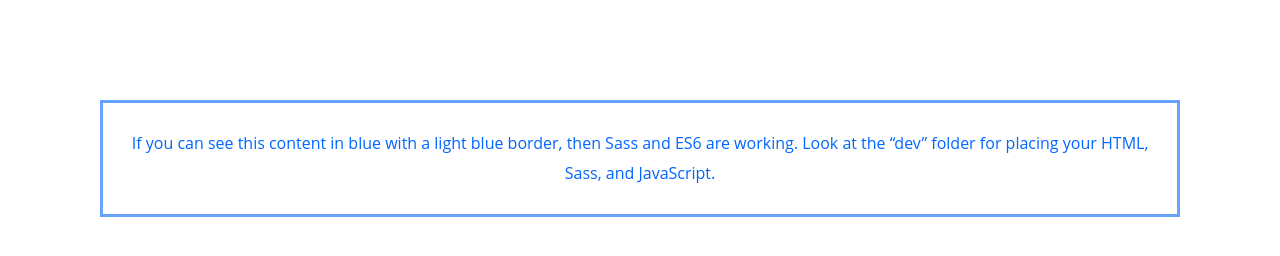
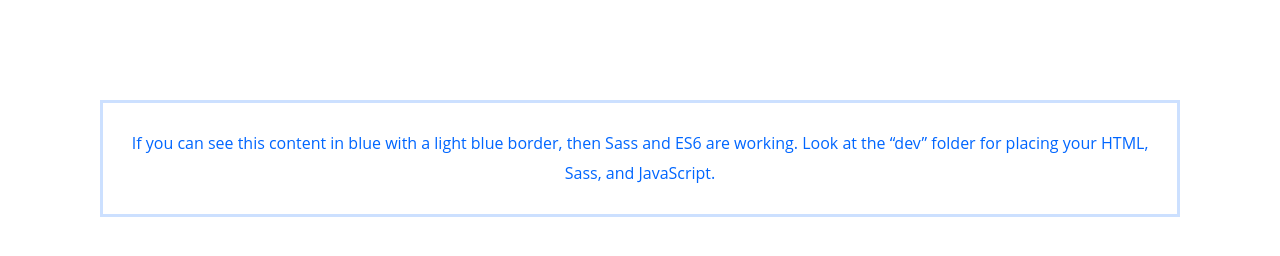
Before and after one commit to code-warrior/gulp-template-for-html-css-sass-js, a website: page dev/html/index.html in a window 1280 px wide. Drawn offline with nearby package versions, Linux system fonts and the light colour scheme; files that its build step writes are made by us from their sources.

Commit message:
Replace the deprecated “lighten” function with “color.adjust”

```diff
--- a/dev/styles/scss/03-base/_body.scss
+++ b/dev/styles/scss/03-base/_body.scss
@@ -1,5 +1,7 @@
+@use 'sass:color';
+
 $color--main: #06f;
-$color--border: lighten($color--main, 20%);
+$color--border: color.adjust($color--main, $lightness: 40%);
 
 body {
    padding: 100px;
```
